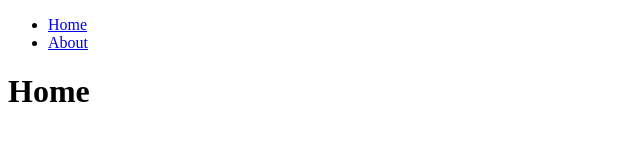
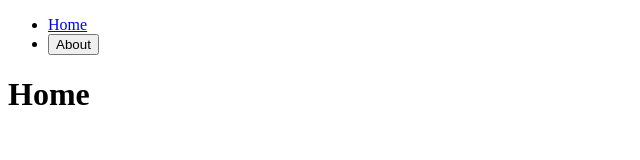
Before and after one commit to Dayglow0926/react-master, a React (Create React App) app: page / in a window 1280 px wide. Shown: the top 160 px of the page, without its empty margins (0-640 px from the left). Built offline with nearby package versions, Linux system fonts and the light colour scheme.

Commit message:
feat: useNavigate 추가

```diff
--- a/src/components/Header.tsx
+++ b/src/components/Header.tsx
@@ -1,6 +1,10 @@
-import { Link } from "react-router-dom";
+import { Link, useNavigate } from "react-router-dom";
 
 function Header() {
+  const navigate = useNavigate();
+  const onAboutClick = () => {
+    navigate("/about");
+  };
   return (
     <header>
       <ul>
@@ -8,7 +12,7 @@
           <Link to={"/"}>Home</Link>
         </li>
         <li>
-          <Link to={"/"}>About</Link>
+          <button onClick={onAboutClick}>About</button>
         </li>
       </ul>
     </header>
```
